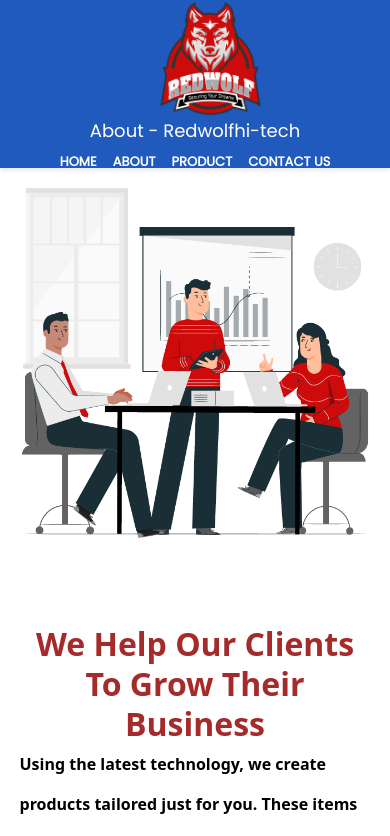
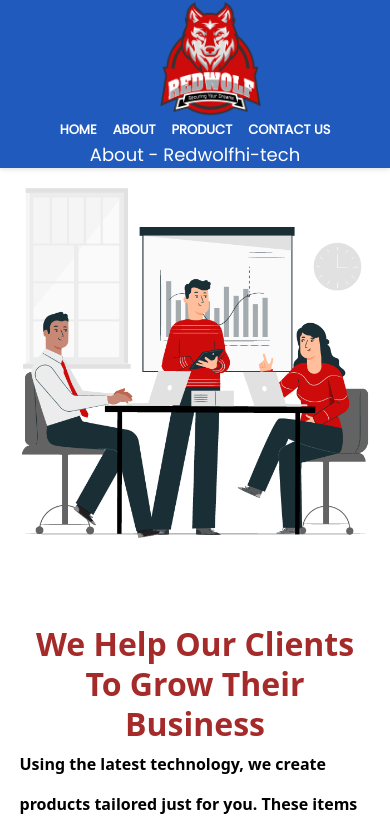
Before and after one commit to Aniket9789/Redwolf, a React app: page /about in a window 390 px wide. Shown: the top 836 px of the page. Built offline with nearby package versions, Linux system fonts and the light colour scheme.

Commit message:
about updated

```diff
--- a/src/about.css
+++ b/src/about.css
@@ -117,7 +117,7 @@
     .Aboutheading {
         font-size: large;
         /* Adjust as needed */
-        bottom: 1.5rem;
+        bottom: 0rem;
         /* Adjust as needed */
     }
 }
@@ -148,7 +148,7 @@
     #a {
         font-size: small;
         /* Adjust as needed */
-        bottom: -2rem;
+        bottom: 0rem;
         /* Adjust as needed */
     }
 }
@@ -518,6 +518,7 @@
 
 .Aboutheadingtemplate {
     color: #fda003;
+    font-weight: 800;
 }
 
 .Aboutperatemplate {
```
